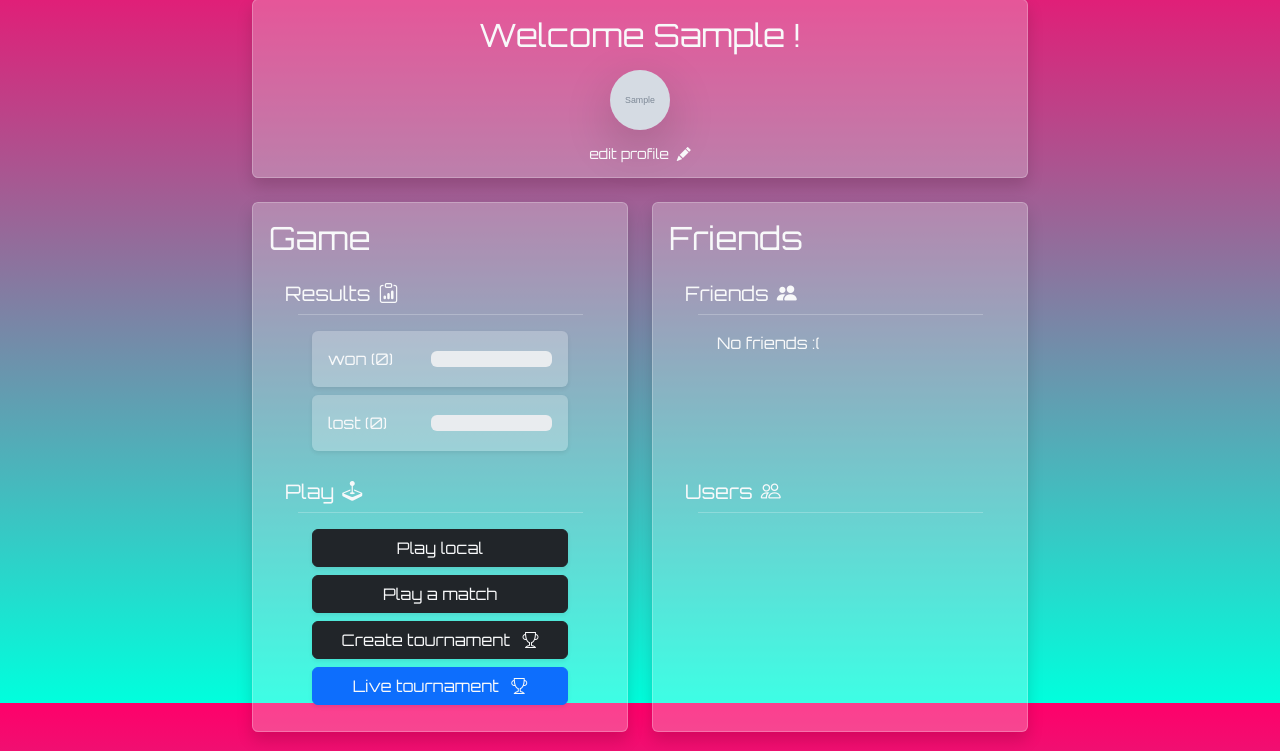
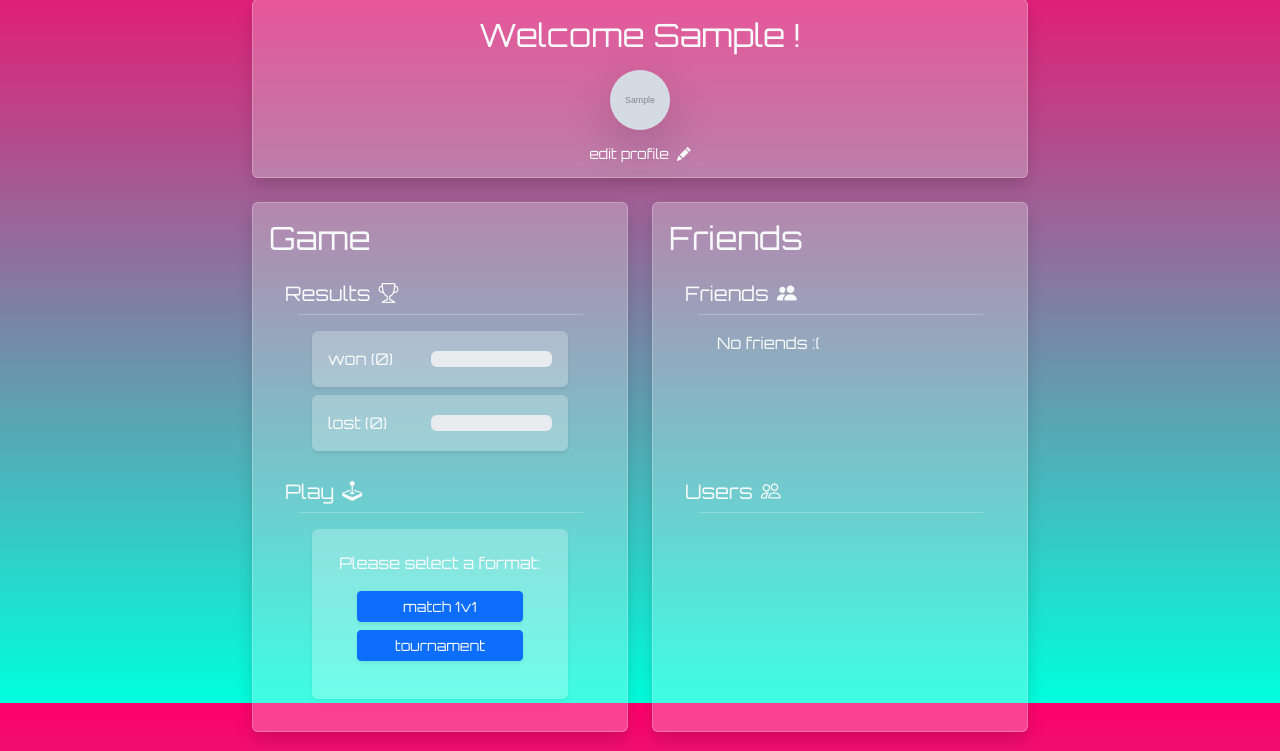
Before and after one commit to jlupito/ft_transcendence, a Django app: page / in a window 1280 px wide. Shown: the part 97-848 px from the top of the page. Run offline with Django 5.2, Linux system fonts and the light colour scheme; a user stored in the database is signed in; tables that the repository leaves empty hold one stand-in row (values such as "Sample post"); grey boxes marked "Sample" are stand-in pictures; some libraries are stand-ins or nearby versions.

Commit message:
created canvas tournament

```diff
--- /dev/null
+++ b/back/pong/static/scripts/gameSelection.js
@@ -0,0 +1,44 @@
+var initialContent = document.getElementById('playDiv').innerHTML;
+function attachEvent() {
+    document.getElementById('playSingle').addEventListener('click', function() {
+        document.getElementById('playDiv').innerHTML = `
+        <div class="mt-2 mb-3 text-center text-light">
+            <button id="backArrow" style="cursor: pointer; background: none; border: none;">
+                <i class="bi bi-arrow-left-square-fill text-light me-1"></i>
+            </button>Play 1v1 match:
+        </div>
+        <div class="mb-3 text-center">
+            <button type="" class="btn btn-dark btn-sm shadow-sm text-light col-6 mb-2" data-bs-toggle="modal" data-bs-target="#localmatchModal">local
+            </button>
+            <button type="" class="btn btn-primary btn-sm shadow-sm text-light col-6" data-bs-toggle="modal" data-bs-target="#matchModal">online
+            </button>
+        </div>
+        `;
+        document.getElementById('backArrow').addEventListener('click', function() {
+            document.getElementById('playDiv').innerHTML = initialContent;
+            attachEvent();
+            });
+    });
+    document.getElementById('playTournament').addEventListener('click', function() {
+        document.getElementById('playDiv').innerHTML = `
+        <div class="mt-2 mb-3 text-center text-light">
+            <button id="backArrow" style="cursor: pointer; background: none; border: none;">
+                <i class="bi bi-arrow-left-square-fill text-light me-1"></i>
+            </button>Play a tournament:
+        </div>
+        <div class="mb-3 text-center">
+            <button type="" class="btn btn-dark btn-sm shadow-sm text-light col-6 mb-2" data-bs-toggle="modal" data-bs-target="#localTournament">local
+            </button>
+            <button type="" class="btn btn-primary btn-sm shadow-sm text-light col-6" data-bs-toggle="modal" data-bs-target="#onlineTournament">online
+            </button>
+        </div>
+        `;
+        document.getElementById('backArrow').addEventListener('click', function() {
+            document.getElementById('playDiv').innerHTML = initialContent;
+            attachEvent();
+            });
+    });
+
+}
+
+attachEvent();
--- a/back/pong/templates/page.html
+++ b/back/pong/templates/page.html
@@ -165,7 +166,7 @@
 						<h2 class="mb-4">Game</h2>
 						<div class="mb-4">
 							<div class="ms-3 d-flex align-items-center fw-bold">
-								<h5>Results<i class="bi bi-clipboard-data ms-2"></i></h5>
+								<h5>Results<i class="bi bi-trophy ms-2"></i></h5>
 							</div>
 							<hr class="col-10 mt-0 mb-3 mx-auto">
 							<div style="height: 125px;">
@@ -202,23 +203,14 @@
 						<div style="height: 100px;">
 							<h5 class="ms-3">Play<i class="bi bi-joystick ms-2"></i></h5>
 							<hr class="col-10 mt-0 mb-2 mx-auto">
-							<div class="mt-3 mb-2 text-center">
-								<button type="" class="btn btn-dark shadow-sm text-light col-9" data-bs-toggle="modal" data-bs-target="#localmatchModal">Play local
-								</button>
-							</div>
-							<div class="mt-2 mb-2 text-center">
-								<button type="" class="btn btn-dark shadow-sm text-light col-9" data-bs-toggle="modal" data-bs-target="#matchModal">Play a match
-								</button>
-							</div>
-							<div class="mt-2 mb-2 text-center">
-								<button type="" class="btn btn-dark shadow-sm text-light col-9">Create tournament
-									<i class="bi bi-trophy ms-2"></i>
-								</button>
-							</div>
-							<div class="mt-2 mb-3 text-center">
-								<button type="hidden" class="btn btn-primary shadow-sm text-light col-9">Live tournament
-									<i class="bi bi-trophy ms-2"></i>
-								</button>
+							<div id="playDiv" style="height: 170px; display: flex; flex-direction: column; justify-content: center;" class="col-9 bg-white bg-opacity-25 p-1 rounded shadow-sm mx-auto mt-3 mb-2">
+								<div class="mt-3 mb-3 text-center text-light">
+									Please select a format:
+								</div>
+								<div class="mb-3 text-center">
+									<button id="playSingle" class="btn btn-primary btn-sm shadow-sm text-light col-8 mb-2">match 1v1</button>
+									<button id="playTournament" class="btn btn-primary btn-sm shadow-sm text-light col-8 mb-3">tournament</button>
+								</div>
 							</div>
 						</div>
 					</div>
```
Also changed, not shown: other parts of back/pong/templates/page.html (+39 -1 lines).
